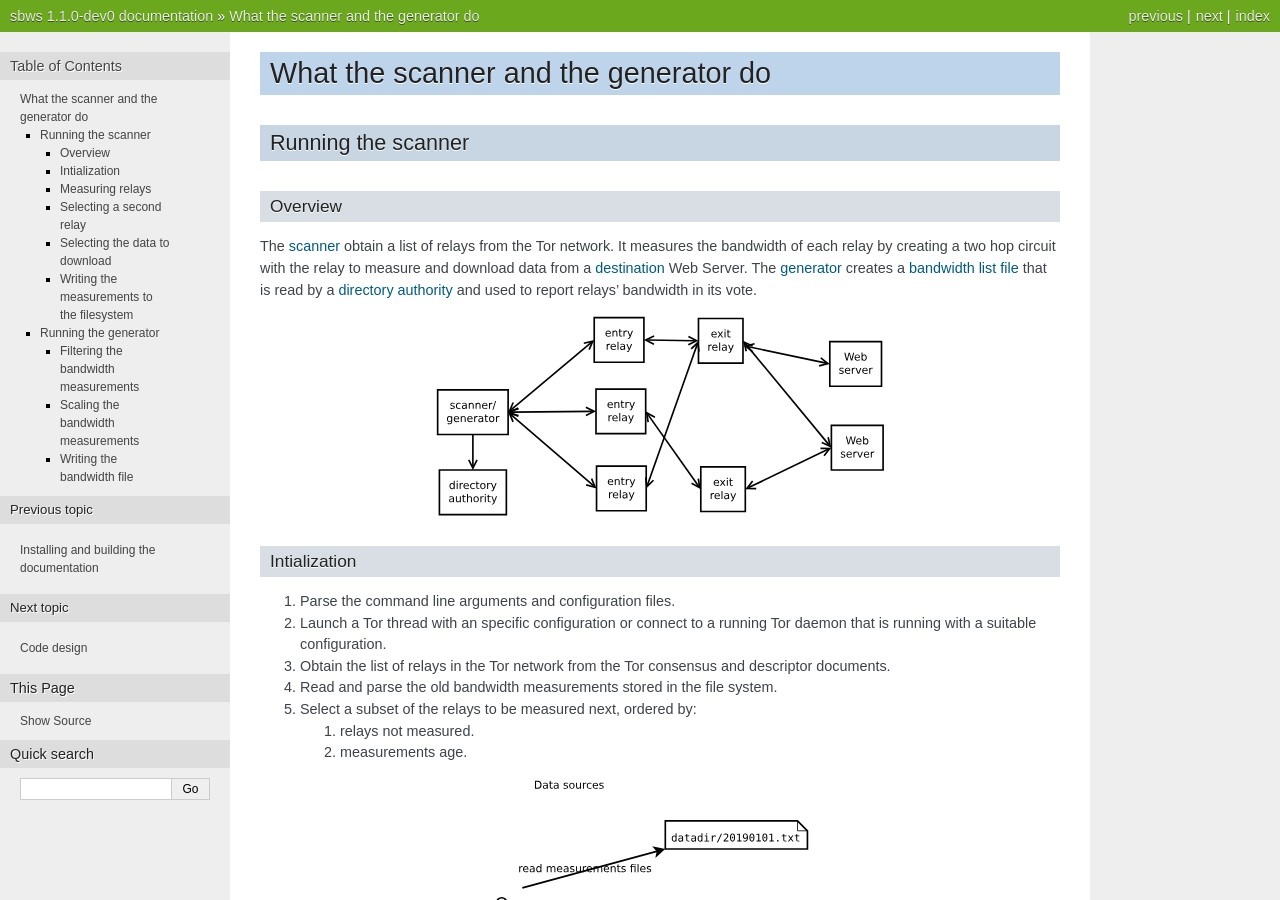
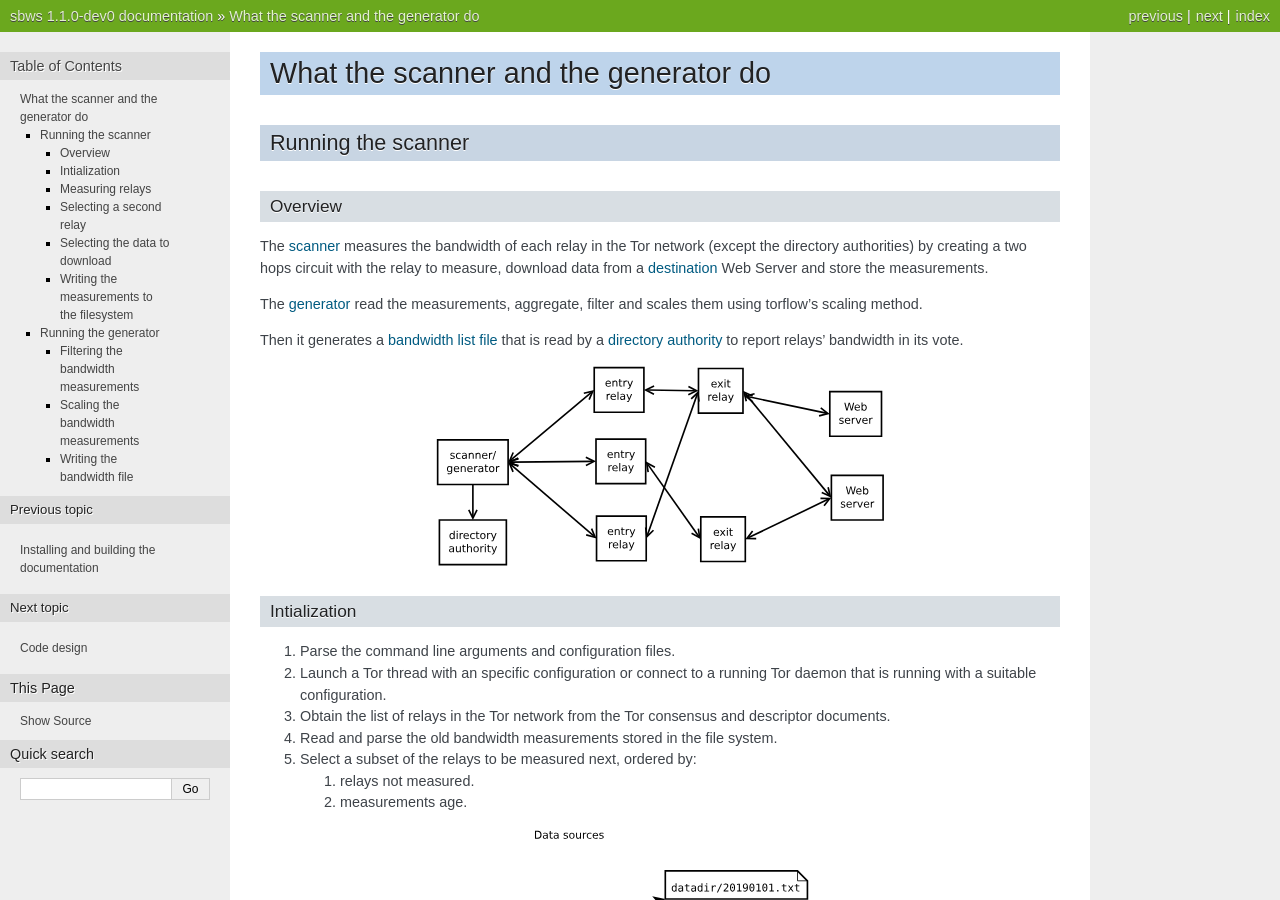
Before and after one commit to torproject/sbws, a Sphinx documentation site: the page built from docs/source/how_works.rst, in a window 1280 px wide and 900 px high. Built offline with Sphinx 7.4.7, drawn with Linux system fonts in a browser that asks for light colours; formulas are drawn with MathJax 3.

Commit message:
chg: docs: document that authorities are not measured
and improve a bit the summary about what sbws does.
Closes: #29722

```diff
--- a/docs/source/how_works.rst
+++ b/docs/source/how_works.rst
@@ -7,12 +7,19 @@ Running the scanner
 Overview
 ~~~~~~~~~
 
-The :term:`scanner` obtain a list of relays from the Tor network.
-It measures the bandwidth of each relay by creating a two hop circuit with the
-relay to measure and download data from a :term:`destination` Web Server.
-The :term:`generator` creates a :term:`bandwidth list file` that is read
-by a :term:`directory authority` and used to report relays' bandwidth in its
-vote.
+.. The following text is part of the introduction in the README, but rst
+   formatted.
+
+The :term:`scanner` measures the bandwidth of each relay in the Tor network
+(except the directory authorities) by creating a two hops circuit
+with the relay to measure, download data from a :term:`destination` Web Server
+and store the measurements.
+
+The :term:`generator` read the measurements, aggregate, filter and
+scales them using torflow's scaling method.
+
+Then it generates a :term:`bandwidth list file` that is read
+by a :term:`directory authority` to report relays’ bandwidth in its vote.
 
 .. image:: ./images/scanner.svg
    :height: 200px
```
Also changed, not shown: README.md (+9 -5 lines).
